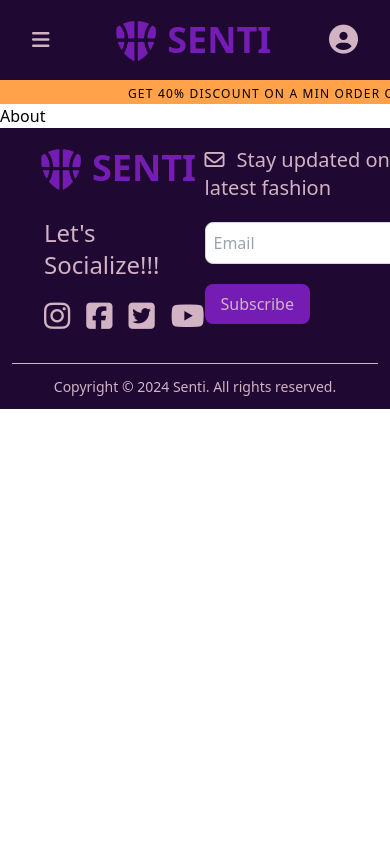
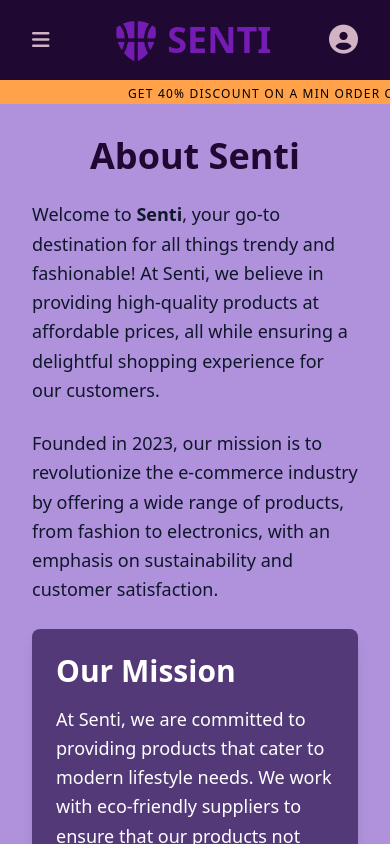
Before and after one commit to Sarthak4444/Senti-Store-Project, a React (Vite) app: page /about in a window 390 px wide. Built offline with nearby package versions, Linux system fonts and the light colour scheme.

Commit message:
about page done

```diff
--- a/src/Components/Pages/About.jsx
+++ b/src/Components/Pages/About.jsx
@@ -1,9 +1,88 @@
-import React from 'react'
+import React from "react";
+import { Link } from "react-router-dom";
 
 function About() {
   return (
-    <div>About</div>
-  )
+    <div className="min-h-screen bg-[#af92db] p-8">
+      <div className="max-w-7xl mx-auto">
+        <h1 className="text-4xl font-bold text-center text-[#1F0831] mb-6">
+          About Senti
+        </h1>
+        <p className="text-lg text-slate-900 leading-relaxed mb-6">
+          Welcome to <span className="font-semibold">Senti</span>, your go-to
+          destination for all things trendy and fashionable! At Senti, we
+          believe in providing high-quality products at affordable prices, all
+          while ensuring a delightful shopping experience for our customers.
+        </p>
+        <p className="text-lg text-slate-900 leading-relaxed mb-6">
+          Founded in 2023, our mission is to revolutionize the e-commerce
+          industry by offering a wide range of products, from fashion to
+          electronics, with an emphasis on sustainability and customer
+          satisfaction.
+        </p>
+
+        <section className="bg-[#533977] p-6 rounded-lg shadow-lg mb-6">
+          <h2 className="text-3xl font-semibold text-white mb-4">
+            Our Mission
+          </h2>
+          <p className="text-lg text-white leading-relaxed">
+            At Senti, we are committed to providing products that cater to
+            modern lifestyle needs. We work with eco-friendly suppliers to
+            ensure that our products not only meet your expectations but also
+            contribute to a sustainable future. Our goal is to create a shopping
+            experience that is as easy, enjoyable, and responsible as possible.
+          </p>
+        </section>
+
+        <section className="bg-[#533977] p-6 rounded-lg shadow-lg">
+          <h2 className="text-3xl font-semibold text-white mb-4">
+            Meet Our Team
+          </h2>
+          <div className="grid grid-cols-1 sm:grid-cols-2 md:grid-cols-3 gap-6">
+            <div className="team-member bg-gray-50 p-4  rounded-lg text-center shadow-md">
+              <img
+                src="https://t4.ftcdn.net/jpg/06/48/39/19/240_F_648391979_uMz6EwAlKNIJnK9r46UpTiM17nT8GuLl.jpg"
+                alt="CEO"
+                className="rounded-full w-40 h-40 object-cover mx-auto mb-4"
+              />
+              <h3 className="text-xl font-semibold text-black">Alex Johnson</h3>
+              <p className="text-gray-600">CEO & Founder</p>
+            </div>
+            <div className="team-member bg-gray-50 p-4 rounded-lg text-center shadow-md">
+              <img
+                src="https://encrypted-tbn0.gstatic.com/images?q=tbn:ANd9GcQMdBuvbsYu7WYAAUY2AqSQRGNESsYdkucDkQ&s"
+                alt="CTO"
+                className="rounded-full mx-auto w-40 h-40 object-cover mb-4"
+              />
+              <h3 className="text-xl font-semibold text-black">Maria Smith</h3>
+              <p className="text-gray-600">Chief Technology Officer</p>
+            </div>
+            <div className="team-member bg-gray-50 p-4 rounded-lg text-center shadow-md">
+              <img
+                src="https://encrypted-tbn0.gstatic.com/images?q=tbn:ANd9GcT8G2oi3aNCD1iZHvfd71DcolfLbAX8kVnZTolpganItxmVIPqKMx5Vi-tjDOEn0ARFCj8&usqp=CAU"
+                alt="CMO"
+                className="rounded-full mx-auto  w-40 h-40 object-cover mb-4"
+              />
+              <h3 className="text-xl font-semibold text-black">John Doe</h3>
+              <p className="text-gray-600">Chief Marketing Officer</p>
+            </div>
+          </div>
+        </section>
+
+        <div className="mt-8 text-center">
+          <p className="text-lg text-black">
+            Want to know more about us? Feel free to{" "}
+            <span className="text-blue-500 cursor-pointer">contact us</span> or
+            explore our{" "}
+            <Link to={"/store"} className="text-blue-500 cursor-pointer">
+              shop
+            </Link>
+            .
+          </p>
+        </div>
+      </div>
+    </div>
+  );
 }
 
-export default About
+export default About;
```
